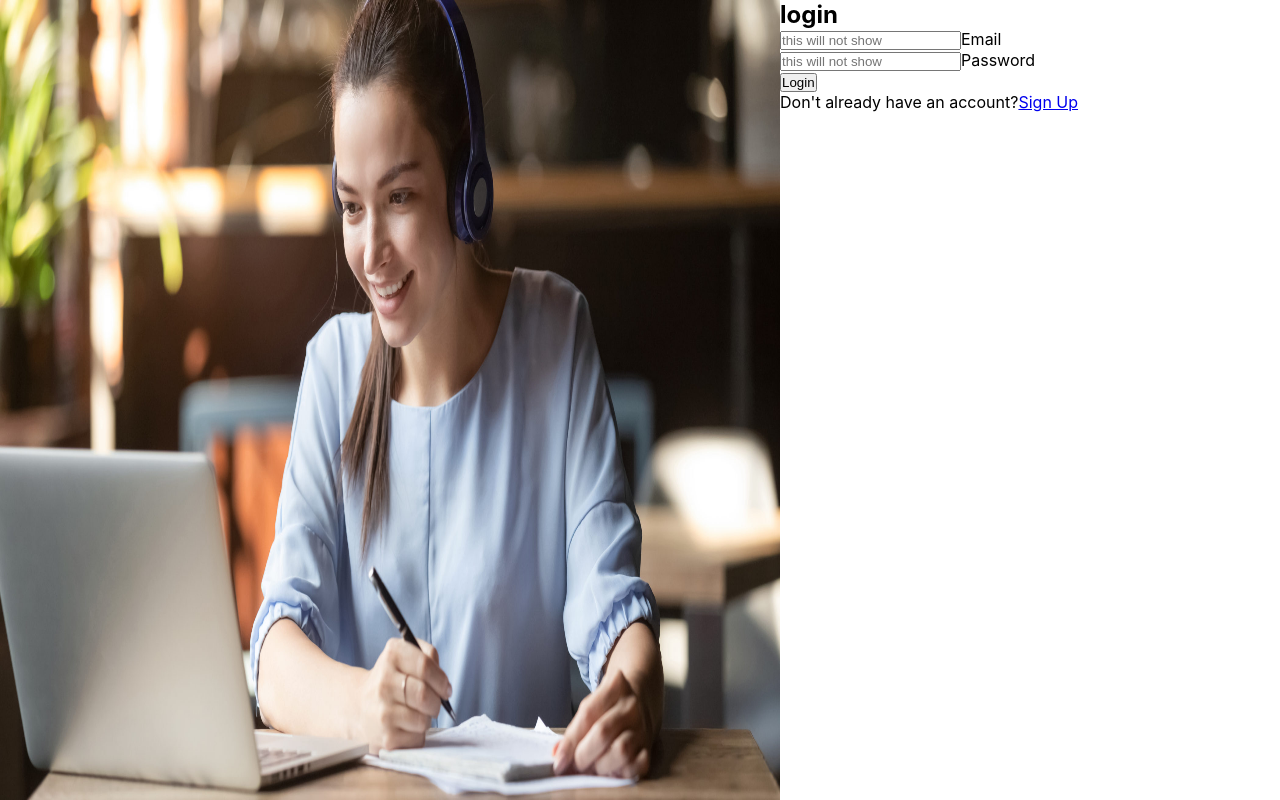
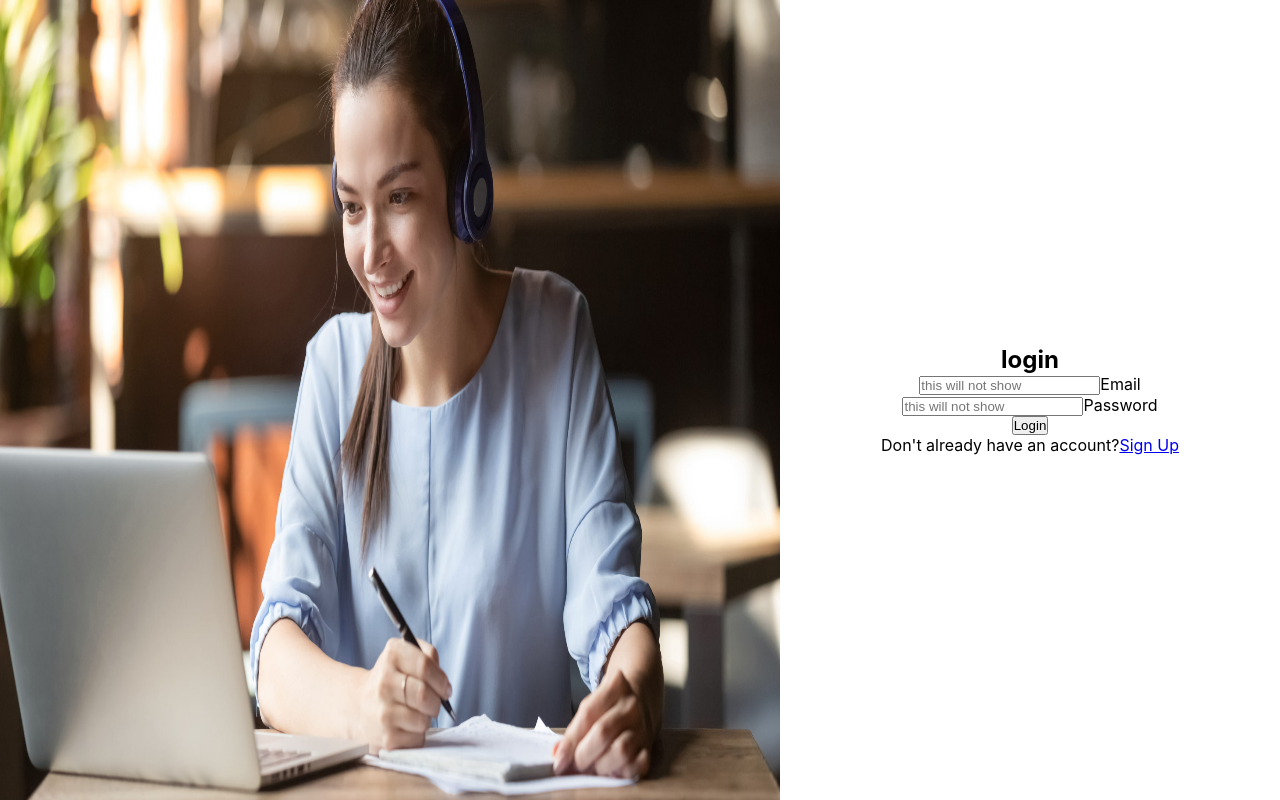
Before and after one commit to petersaba/elearning-system, a React (Create React App) app in the folder frontend/: page / in a window 1280 px wide. Built offline with nearby package versions, Linux system fonts and the light colour scheme.

Commit message:
frontend <> login: centering form content

```diff
--- a/frontend/src/App.css
+++ b/frontend/src/App.css
@@ -9,6 +9,14 @@
   display: flex;
 }
 
+.body > form{
+  display: flex;
+  flex-direction: column;
+  align-items: center;
+  justify-content: center;
+  flex-grow: 1;
+}
+
 .hero{
   background-image: url("./images/hero.jpg");
   height: 100vh;
```
